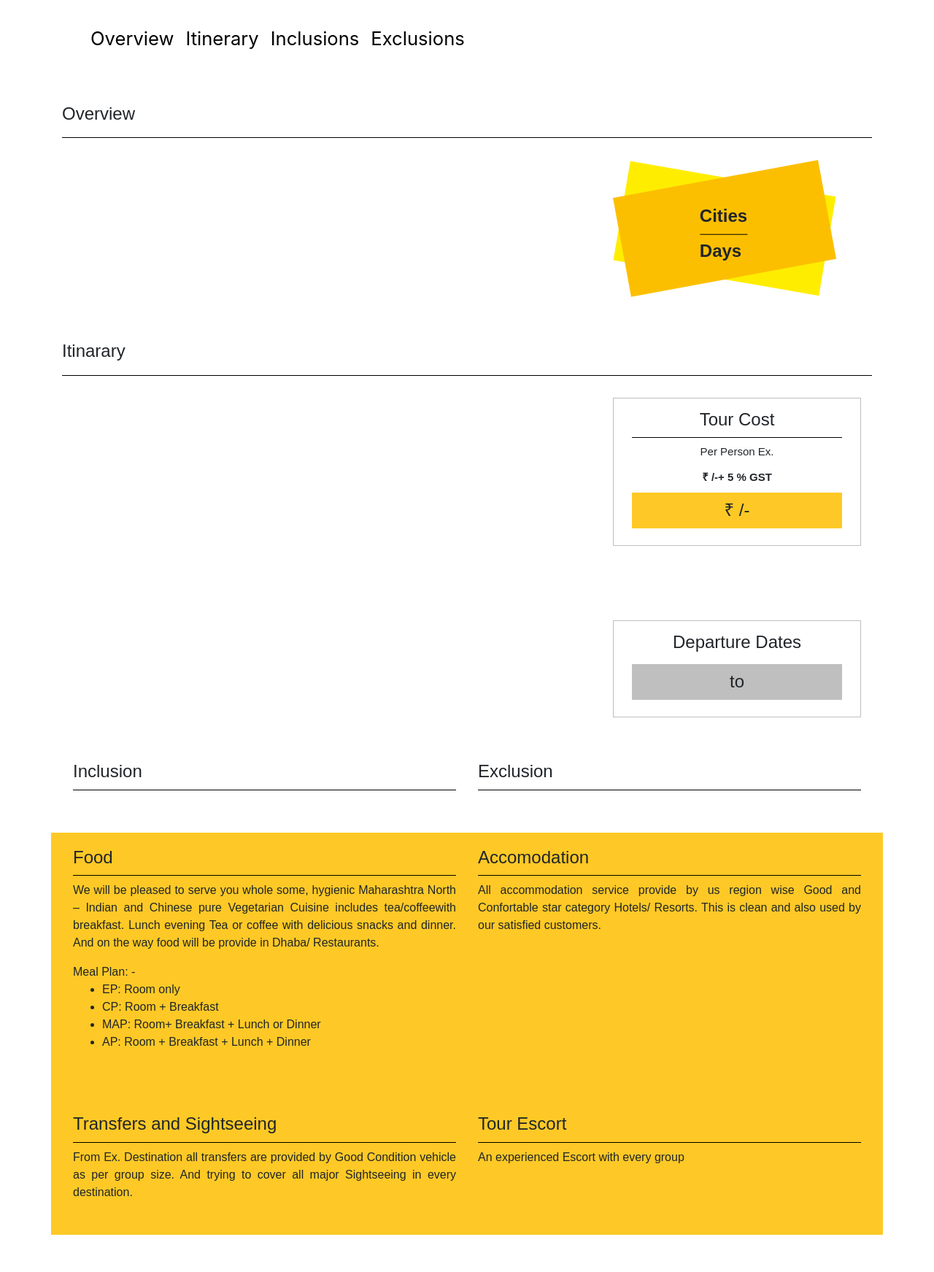
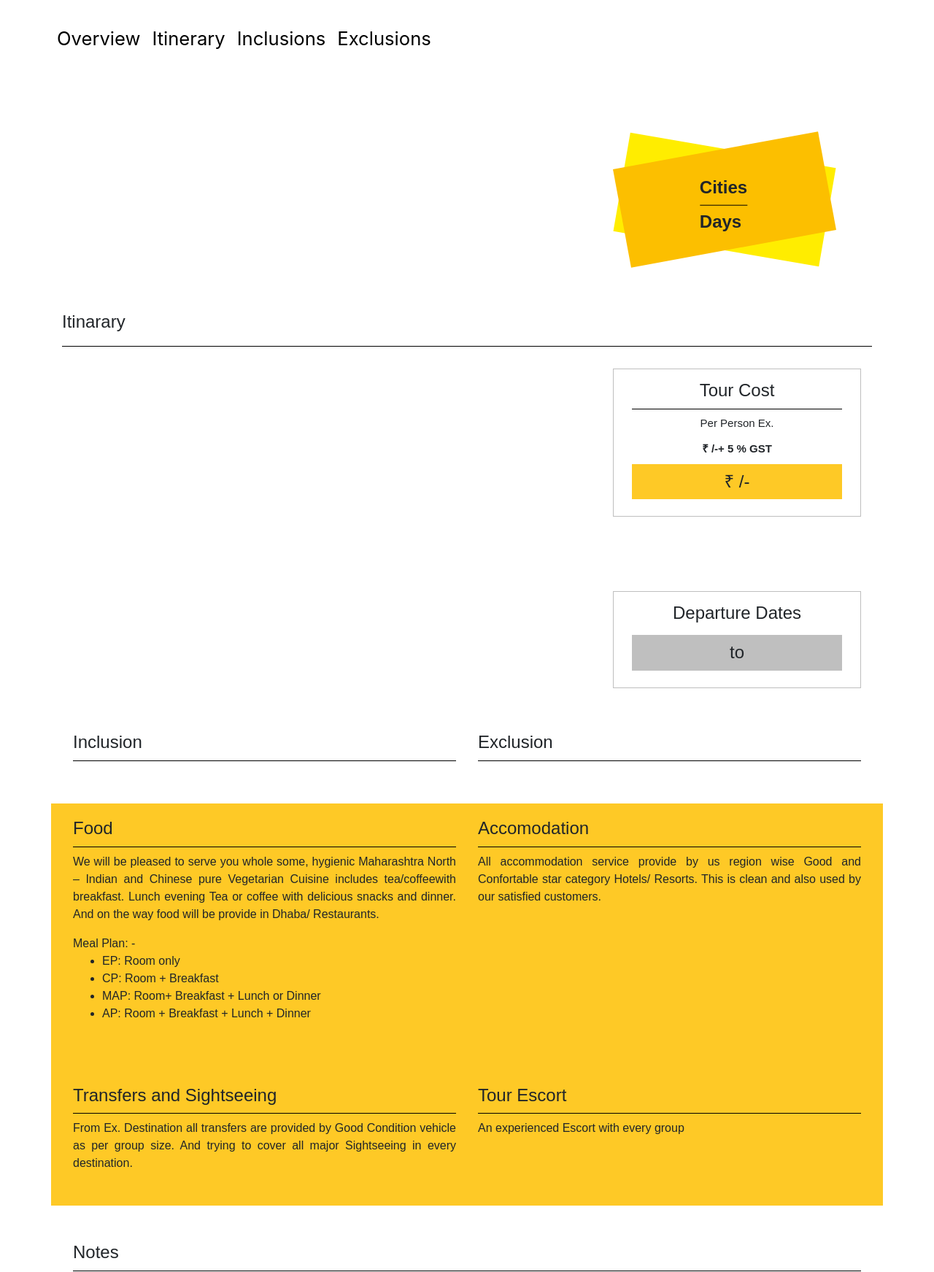
Before and after one commit to teampixel123/bandhan, a CodeIgniter app: page /bandhan_dy/index.php/website/itinerary_details2 in a window 1280 px wide. Shown: the part 1072-2815 px from the top of the page at 73% size. Run offline with CodeIgniter, Linux system fonts and the light colour scheme; the visitor is signed in with stand-in values (Sample User, id 1); data comes from the database, SQL or seed files in the repository; data that the repository does not hold is empty; some libraries are stand-ins or nearby versions; some web fonts are replaced.

Commit message:
dashboard design

```diff
--- a/application/views/Itinerary.php
+++ b/application/views/Itinerary.php
@@ -46,8 +46,8 @@ include("include/header.php");
 <!-- sticky navbar -->
   <!-- Overview start-->
   <div class="container overview" id="overview">
-    <div class="row border-bottom">
-        <h4>Overview</h4>
+    <div class="row">
+        <h4></h4>
     </div>
       <div class="row">
           <div class="col-md-8 mt-3">
--- a/assets/css/style.css
+++ b/assets/css/style.css
@@ -20,7 +20,7 @@ p{
 	text-align: justify!important;
 	font-size: 16px;
 	font-family: Muli,sans-serif;
-	font-weight: 200;
+	font-weight: 300;
 }
 
 .padding-0 {
@@ -629,6 +629,7 @@ outline: inherit !important;
 
 .sticky-cont{
 	padding-top: 0px!important;
+	padding-left: 0px !important;
 	background-color: #fff!important;
 	height: 53px !important;
 }
@@ -1936,7 +1937,7 @@ h3{
 .text-ban{
 	text-align: justify;
 	font-size: 16px!important;
-	font-weight: 200;
+	font-weight: 300;
 }
 body{
 	margin: 0px;
@@ -2147,8 +2148,9 @@ div.scrollmenu a:hover {
 }
 
 .navbar{
-	padding: .0rem 1rem;
-}
+	padding: .0rem 0rem;
+}
+
 
 
 .h1, .h2, .h3, .h4, .h5, .h6, h1, h2, h3, h4, h5, h6 {
@@ -3202,7 +3204,7 @@ div.scrollmenu a:hover {
 	text-align: justify!important;
 	font-size: 16px;
 	font-family: Muli,sans-serif;
-	font-weight: 200;
+	font-weight: 300;
 }
 
 /* slider1 */
```
